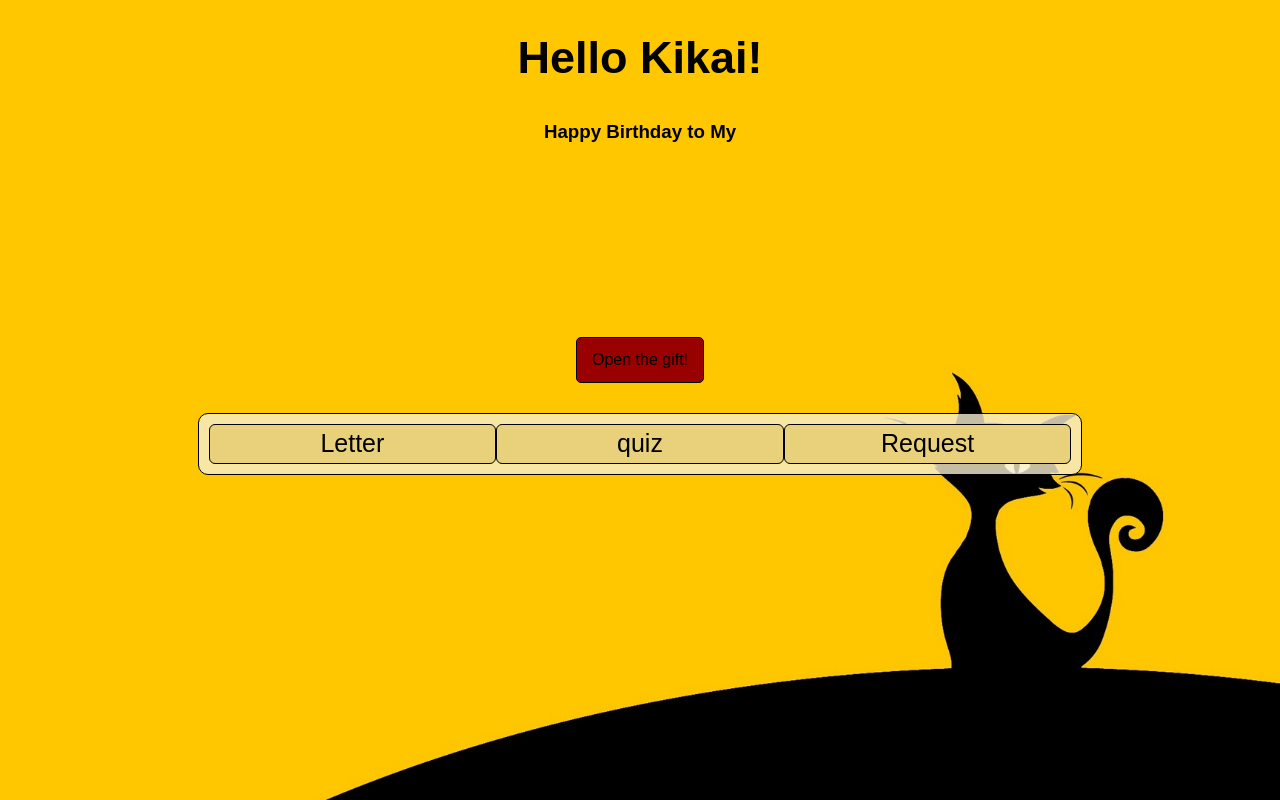
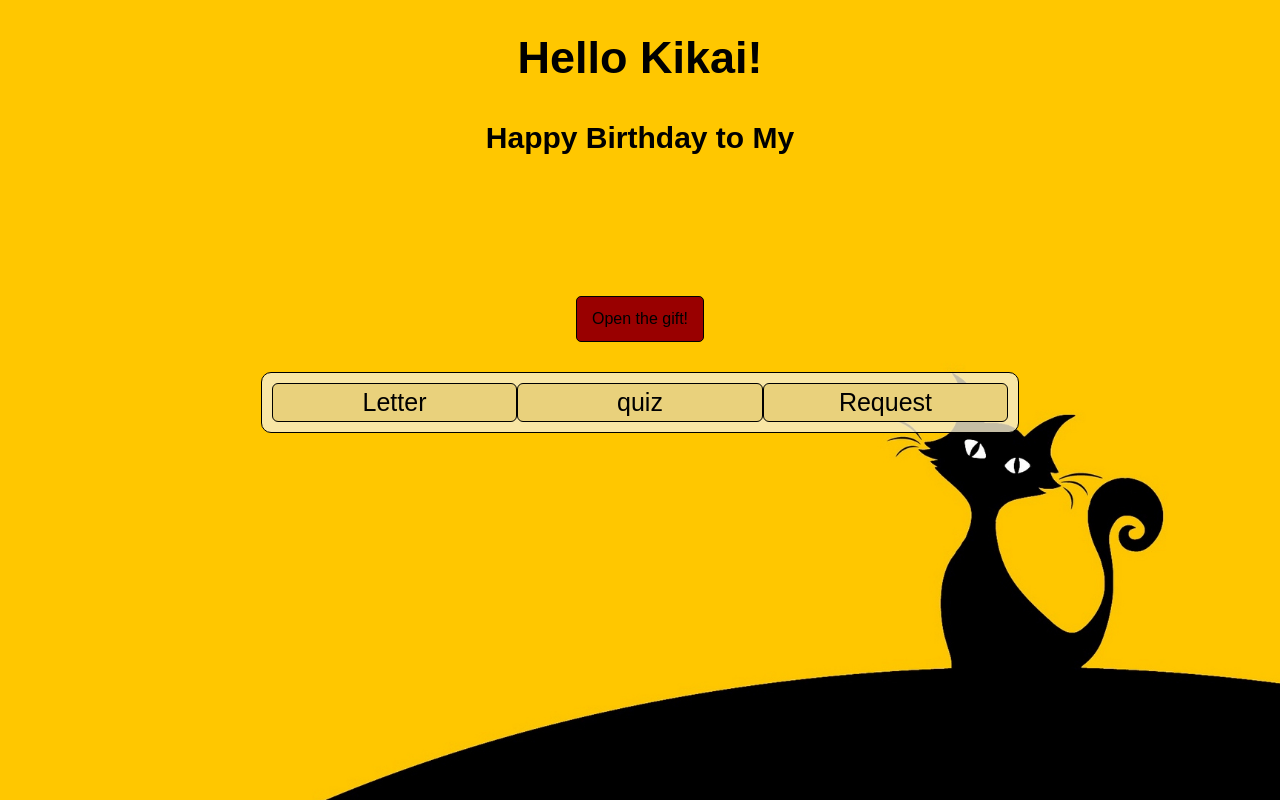
Before and after one commit to momoji123/HBD, a plain HTML site: page index.html in a window 1280 px wide. Both pictures are taken after a click on the element "Open the gift!". Drawn offline with Linux system fonts and the light colour scheme.

Commit message:
Update style1.css

```diff
--- a/style1.css
+++ b/style1.css
@@ -40,8 +40,12 @@ body{
 	margin-top:2.5%;
 }
 
-#counter{
-	font-size:45px
+.counter_desc{
+	font-size:30px;
+}
+
+.counter{
+	font-size:40px
 }
 
 .opening_section{
@@ -56,7 +60,7 @@ body{
 	border: 1px solid black;
 	border-radius:5px;
 	user-select: none;
-	margin-top:10%;
+	margin-top:30px;
 }
 
 .gift_button#locked{
@@ -79,8 +83,8 @@ body{
 .tab{
 	background-color: rgba(247, 238, 207,.8);
 	margin-top:30px;
-	margin-left:15%;
-	margin-right:15%;
+	margin-left:20%;
+	margin-right:20%;
 	padding:0;
 	text-align:center;
 	overflow:hidden;
```
